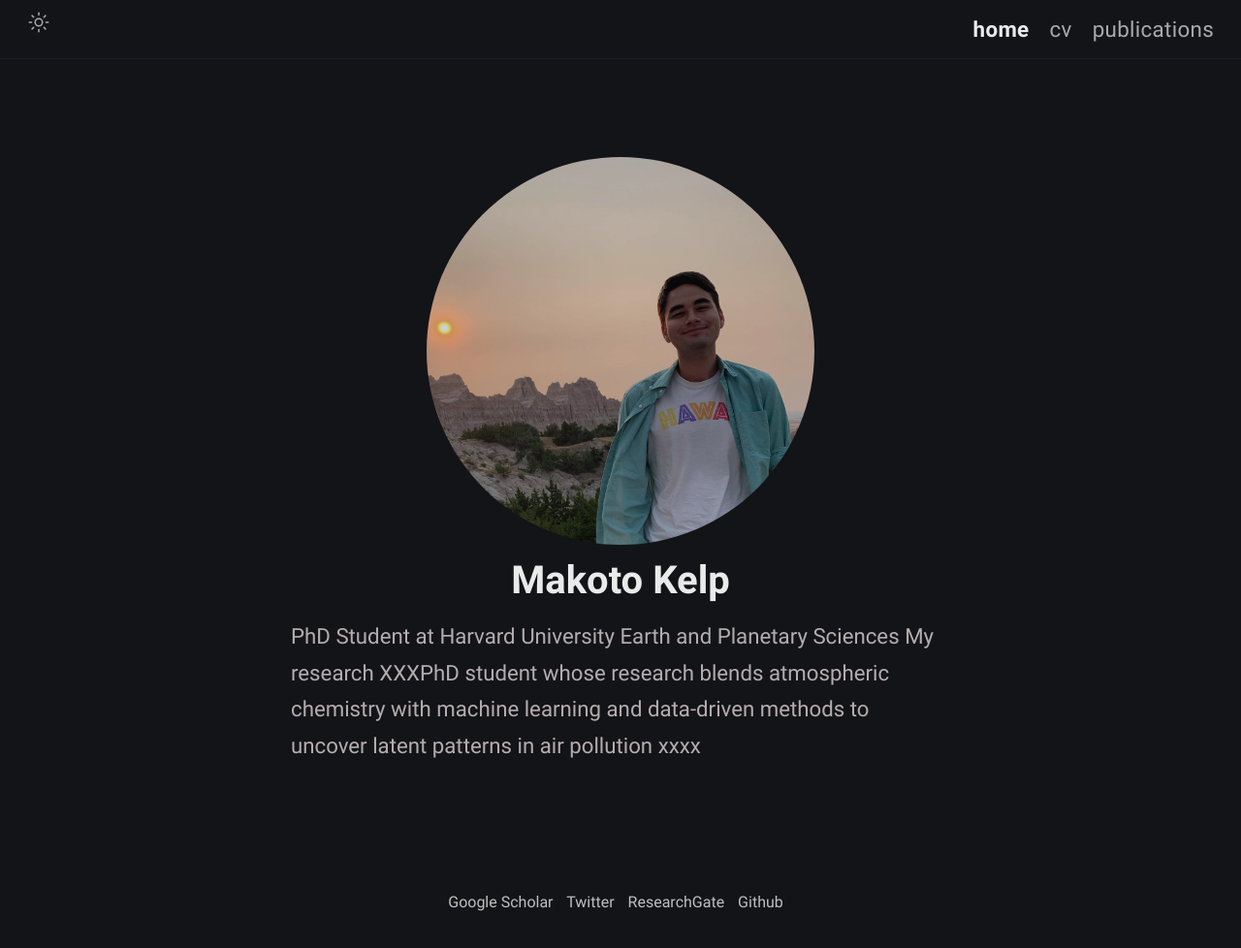
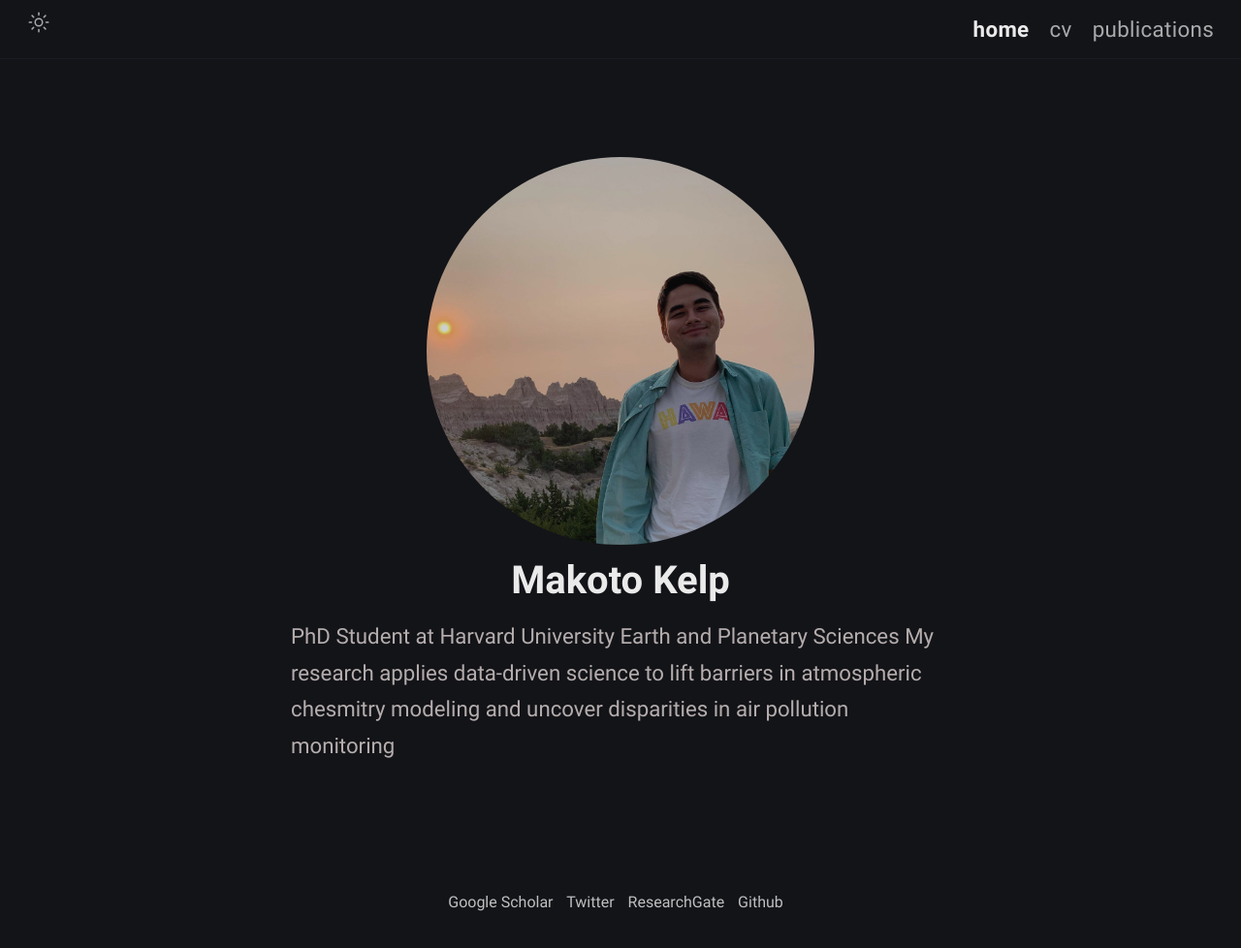
Before and after one commit to mkelp/mkelp.github.io, a Jekyll site: the page built from index.md, in a window 1280 px wide. Shown: the whole page at 97% size. Built offline with Jekyll 4.4.1, drawn with Linux system fonts in a browser that asks for light colours.

```diff
--- a/_config.yml
+++ b/_config.yml
@@ -13,8 +13,8 @@
   name: Makoto Kelp # author name
   bio: >- # tell to the world
     PhD Student at Harvard University Earth and Planetary Sciences
-    My research XXXPhD student whose research blends atmospheric chemistry with machine learning and data-driven methods to
-    uncover latent patterns in air pollution xxxx
+    My research applies data-driven science to lift barriers in atmospheric chesmitry modeling and uncover
+    disparities in air pollution monitoring
 
   username: mkelp # general username
   github: mkelp # github username
```
